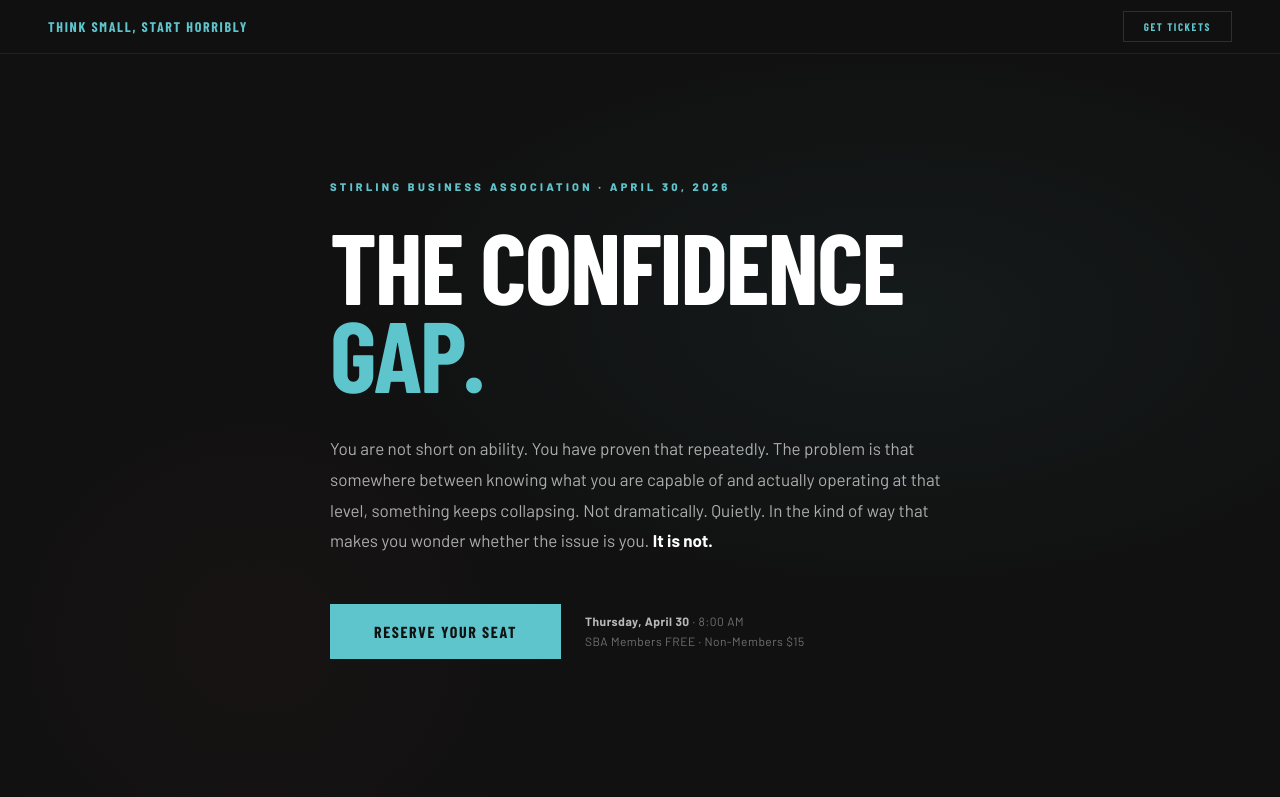
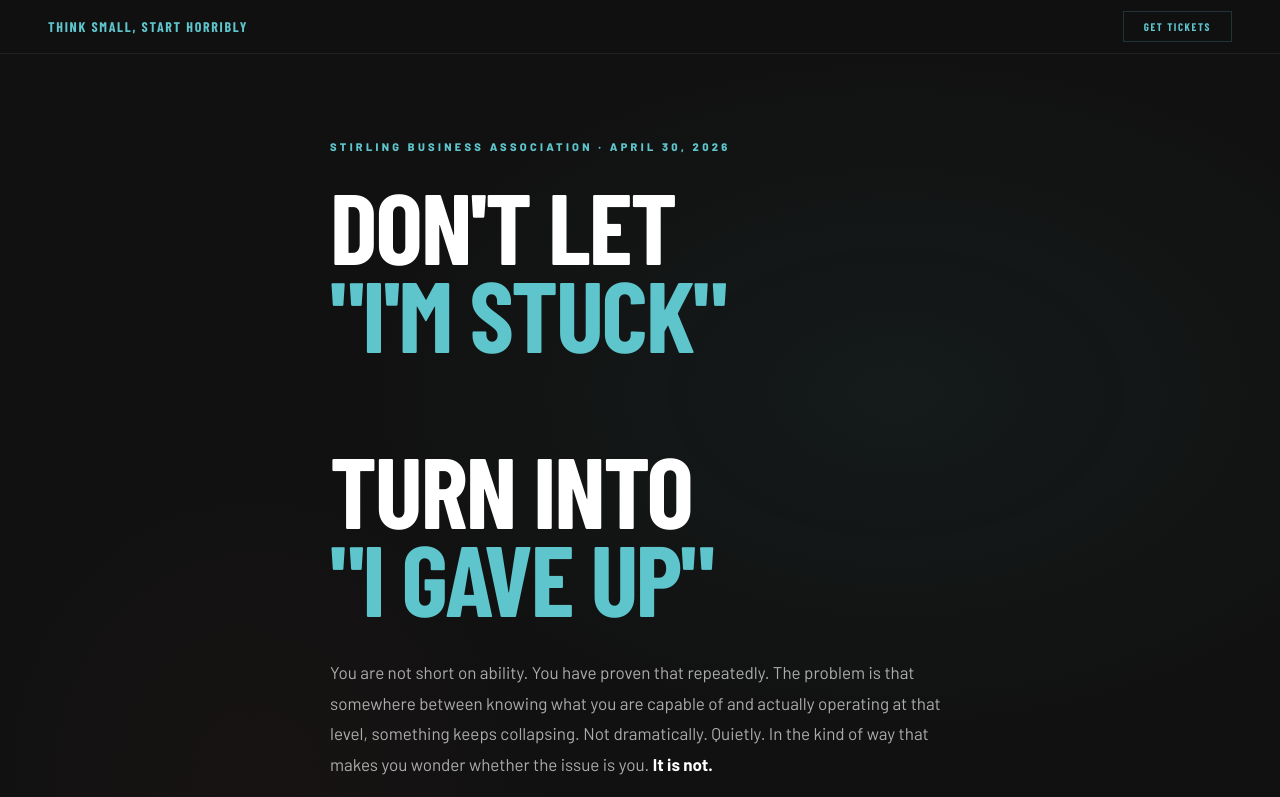
Before and after one commit to thinksmallstarthorribly/confidence-gap, a plain HTML site: page index.html in a window 1280 px wide. Shown: the top 797 px of the page. Drawn offline with nearby package versions, Linux system fonts and the light colour scheme; a web font is replaced by a local one.

Commit message:
Update hero title hook

```diff
--- a/index.html
+++ b/index.html
@@ -432,8 +432,10 @@ footer{
     <span class="hero-label">Stirling Business Association &middot; April 30, 2026</span>
 
     <h1 class="hero-title">
-      The Confidence<br>
-      <span>Gap.</span>
+      Don't Let<br>
+      <span>"I'm Stuck"</span><br>
+      Turn Into<br>
+      <span>"I Gave Up"</span>
     </h1>
 
     <p class="hero-opener">
```
